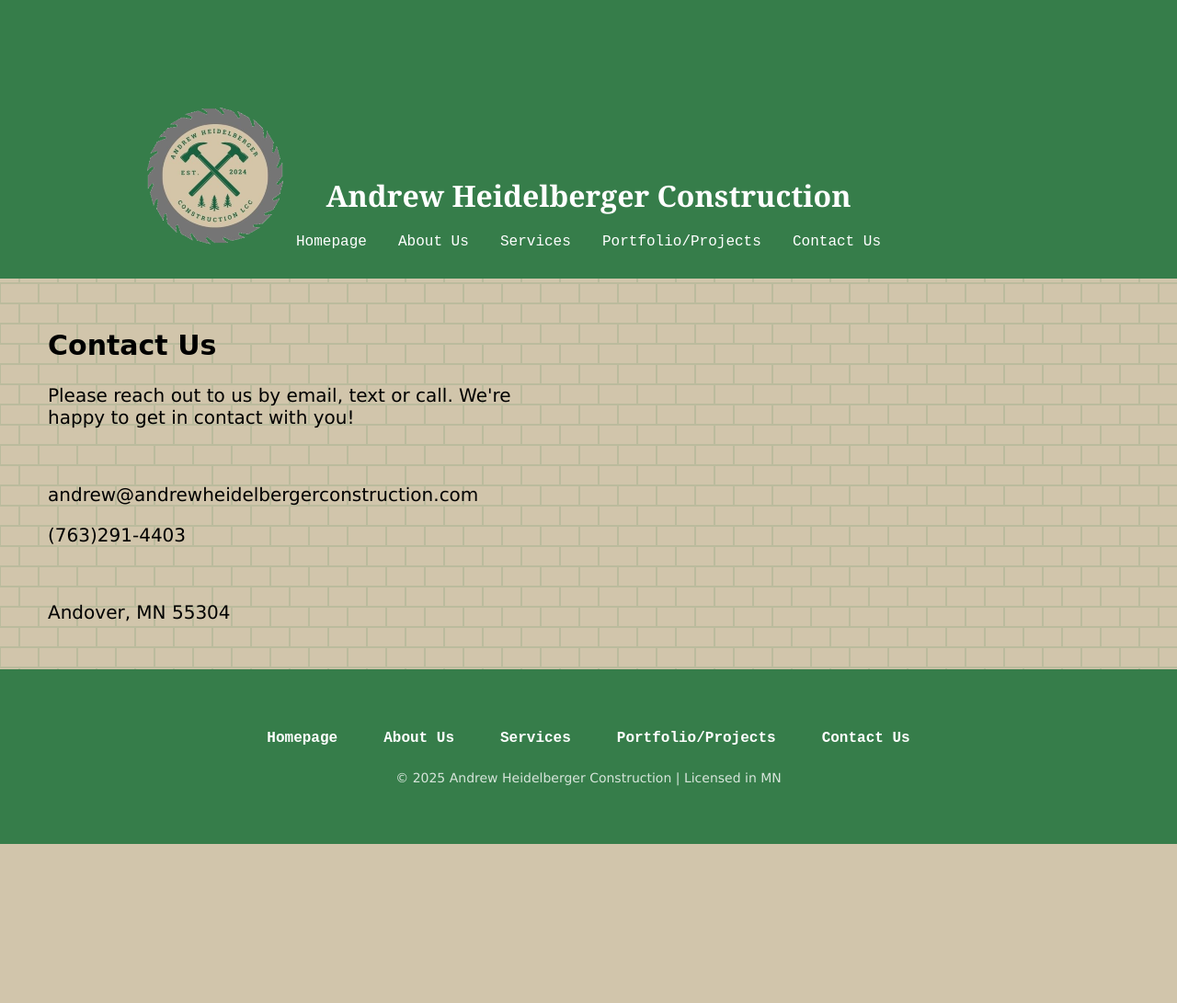
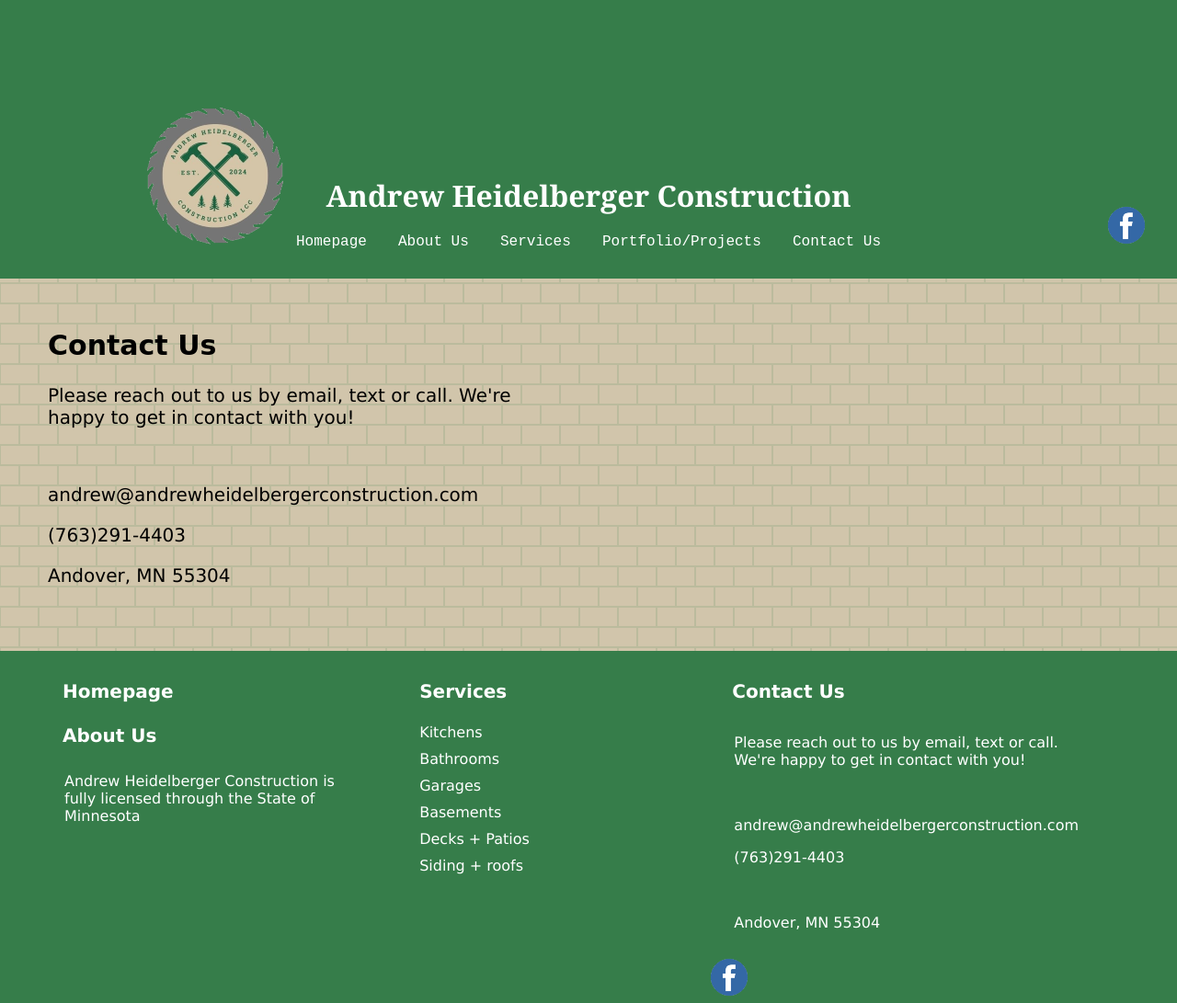
Before and after one commit to NuggoTD/Capstone2025, a plain HTML site: page contact.html in a window 1280 px wide. Shown: the whole page at 92% size. Before the commit the page ends 918 px from the top, so only its background shows below. Drawn offline with Linux system fonts and the light colour scheme.

Commit message:
Updated footer for both the homepage and footer

```diff
--- a/Construction_styles.css
+++ b/Construction_styles.css
@@ -61,6 +61,26 @@ body {
         }
 
         #fLogo:hover {
+            transform: scale(1.21);
+        }
+
+        #fLogo2 {
+            position: relative;
+            top: 330px;
+            right: 430px;
+        }
+
+        #fLogo2:hover {
+            transform: scale(1.21);
+        }
+
+        #fLogo3 {
+            position: relative;
+            top: 340px;
+            right: 680px;
+        }
+
+        #fLogo3:hover {
             transform: scale(1.21);
         }
 
@@ -147,6 +167,15 @@ body {
             font-size: 20px;
             color: black;
             margin-bottom: 70px;
+        }
+
+        .enhancing3 {
+            padding-left: 18px;
+        }
+
+        #enhancing3 {
+            font-size: 20px;
+            font-weight: bold;
         }
 
         .cText {
@@ -255,37 +284,82 @@ body {
             color: white;
         }
 
-        footer {
-            background: #367d4a;
-            color: white;
-            text-align: center;
-            padding: 40px 0;
+        .footerNav {
+            list-style-type: none;
+            margin: 0px;
+            padding: 0px;
+            width: 200px;
         }
 
-        footer .container {
-            display: flex;
-            flex-direction: column;
-            align-items: center;
+        .footerA {
+            display: block;
+            padding: 12px 16px;
+            text-decoration: none;
         }
 
-        footer nav ul {
-            padding: 0;
-            display: flex;
-            gap: 20px;
+        .footerB {
+            display: block;
+            padding-top: 5px;
+            padding-bottom: 5px;
+            padding-right: 16px;
+            padding-left: 40px;
+            text-decoration: none;
         }
 
-        footer nav ul li {
-            list-style: none;
+        #footerB {
+            color: white;
+            text-decoration: none;
         }
 
-        footer nav ul li a {
-            color: white;
+        #footerA {
+            display: block;
+            font-size: 20px;
+            padding: 12px 16px;
             text-decoration: none;
             font-weight: bold;
         }
 
-        footer p {
-            margin-top: 10px;
-            font-size: 14px;
-            opacity: 0.8;
+        .footerA2 {
+            display: block;
+            font-size: 20px;
+            padding-top: 12px;
+            padding-bottom: 18px;
+            padding-right: 16px;
+            padding-left: 40px;
+            text-decoration: none;
+            font-weight: bold;
         }
+
+        #footerA2 {
+            display: block;
+            font-size: 20px;
+            padding-top: 12px;
+            padding-bottom: 18px;
+            padding-right: 16px;
+            padding-left: 16px;
+            text-decoration: none;
+            font-weight: bold;
+        }
+
+        .footerA2:hover {
+            color: lightgreen;
+        }
+
+        .footerA:hover {
+            color: lightgreen;
+        }
+
+        .footerB:hover {
+            color: lightgreen;
+        }
+
+        #footerB:hover {
+            color: lightgreen;
+        }
+
+        footer {
+            background: #367d4a;
+            color: white;
+            width: 100%;
+            height: 420px;
+        }
--- a/contact.html
+++ b/contact.html
@@ -12,6 +12,7 @@
             <h1 id="company"><img id="logo" src="Logo.png" alt="Logo for the website" />Andrew Heidelberger Construction</h1>
             <nav>
                 <ul>
+                    <a href="https://www.facebook.com/AndrewHeidelbergerConstruction" target="_blank"><img src="fLogo.png" id="fLogo" alt="Facebook logo" /></a>
                     <li><a href="index.html">Homepage</a></li>
                     <li class="dropdown">
                         <a href="about.html" class="dropbtn">About Us</a>
@@ -47,29 +48,53 @@
             <div class="cText">
                 <p class="enhancing">andrew@andrewheidelbergerconstruction.com</p>
                 <p class="enhancing">(763)291-4403</p>
-            </div>
-            <div>
                 <p class="enhancing">Andover, MN 55304</p>
             </div>
         </div>
+            <a href="https://www.facebook.com/AndrewHeidelbergerConstruction" target="_blank"><img src="fLogo.png" id="fLogo3" alt="Facebook logo" /></a>
         <div class="column2">
 
         </div>
     </div>
 
     <footer>
-        <div class="container">
-            <nav>
-                <ul>
-                    <li><a href="index.html">Homepage</a></li>
-                    <li><a href="about.html">About Us</a></li>
-                    <li><a href="services.html">Services</a></li>
-                    <li><a href="portfolio.html">Portfolio/Projects</a></li>
-                    <li><a href="contact.html">Contact Us</a></li>
+        <div class="row">
+            <div class="column">
+                <ul class="footerNav">
+                    <li><a href="index.html" class="footerA" id="footerA">Homepage</a></li>
+                    <li><a href="about.html" class="footerA" id="footerA">About Us</a></li>
                 </ul>
-            </nav>
-            <p>&copy; 2025 Andrew Heidelberger Construction | Licensed in MN</p>
-        </div>
+                <div>
+                    <p class="enhancing3">Andrew Heidelberger Construction is fully licensed through the State of Minnesota</p>
+                </div>
+            </div>
+            <div class="column">
+                <ul class="footerNav">
+                    <li><a href="services.html" class="footerA2">Services</a></li>
+                    <li><a href="kitchen.html" class="footerB">Kitchens</a></li>
+                    <li><a href="bathroom.html" class="footerB">Bathrooms</a></li>
+                    <li><a href="garage.html" class="footerB">Garages</a></li>
+                    <li><a href="basement.html" class="footerB">Basements</a></li>
+                    <li><a href="deck_patio.html" class="footerB">Decks + Patios</a></li>
+                    <li><a href="siding_roof.html" class="footerB">Siding + roofs</a></li>
+                </ul>
+            </div>
+            <div class="column">
+                <ul class="footerNav">
+                    <li><a href="contact.html" class="footerA2" id="footerA2">Contact Us</a></li>
+                </ul>
+                <div class="cText">
+                    <p class="enhancing3">Please reach out to us by email, text or call. We're happy to get in contact with you!</p>
+                </div>
+                <div class="cText">
+                    <p class="enhancing3"><a href="mailto:andrew@andrewheidelbergerconstruction.com" id="footerB">andrew@andrewheidelbergerconstruction.com</a></p>
+                    <p class="enhancing3">(763)291-4403</p>
+                </div>
+                <div>
+                    <p class="enhancing3">Andover, MN 55304</p>
+                </div>
+            </div>
+            <a href="https://www.facebook.com/AndrewHeidelbergerConstruction" target="_blank"><img src="fLogo.png" id="fLogo2" alt="Facebook logo" /></a>
     </footer>
 </body>
 </html>
```
Also changed, not shown: index.html (+36 -11 lines), fLogo2.png (deleted).
